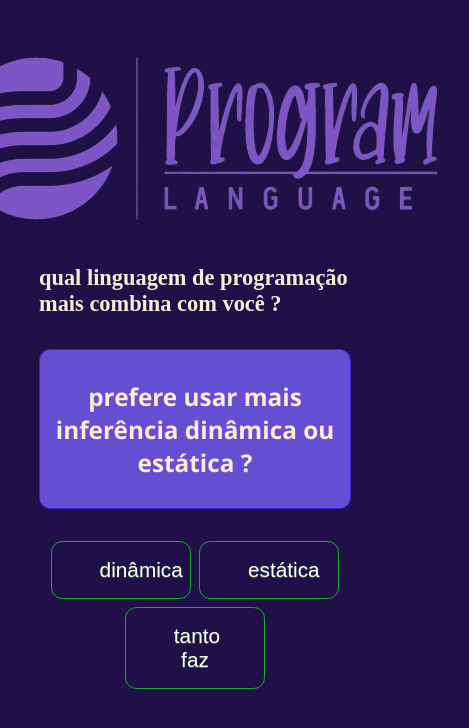
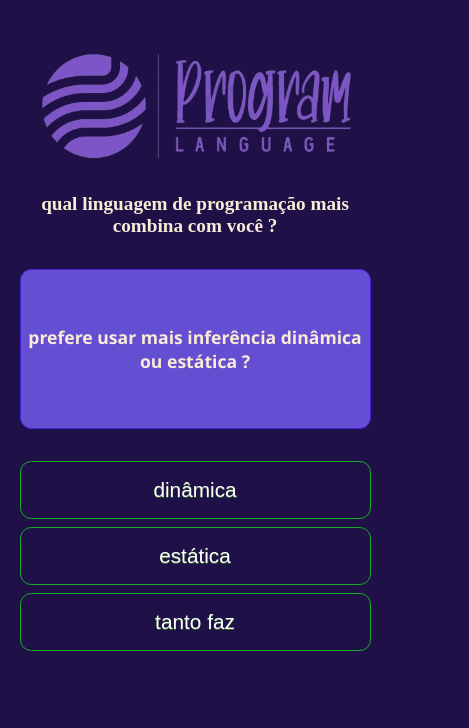
Before and after one commit to felipeAguiarCode/angular-buzzfeed-quizz-clone, an Angular app: page / in a window 390 px wide. Shown: the top 728 px of the page, 469 px wide, since content can reach past the window. Built offline with nearby package versions, Linux system fonts and the light colour scheme.

Commit message:
improving the responsivity from program quizz

```diff
--- a/src/app/components/quizz/quizz.component.css
+++ b/src/app/components/quizz/quizz.component.css
@@ -54,6 +54,7 @@
   font-size: 1.3rem;
   padding: 1rem 3rem;
   text-decoration: none;
+
   text-shadow: 0px 1px 0px #2f6627;
 }
 
--- a/src/app/components/quizz/quizz.component.ts
+++ b/src/app/components/quizz/quizz.component.ts
@@ -5,7 +5,7 @@ import { question, questions } from 'src/app/data/types';
 @Component({
   selector: 'app-quizz',
   templateUrl: './quizz.component.html',
-  styleUrls: ['./quizz.component.css']
+  styleUrls: ['./quizz.component.css', './responsive.component.css']
 })
 
 export class QuizzComponent implements OnInit {
--- /dev/null
+++ b/src/app/components/quizz/responsive.component.css
@@ -0,0 +1,68 @@
+@media screen and (max-width: 545px){
+    .quizz__container{
+        width: 90%;
+    }
+
+    .quizz_logo{
+        img {
+            width: 100%;
+        }
+
+        h3 {
+            text-align: center;
+            font-size: 1.2rem;
+        }
+    }
+
+    .quizz_questions {
+        h3 {
+            font-size: 1.1rem;
+        }
+    }
+
+    .quizz_options {
+        flex-direction: column;
+        align-items: center;
+
+        .btn-option {
+            width: 100%;
+        }
+    }
+
+    .quizz_results {
+        h2 {
+            font-size: 1.2rem;
+            text-align: center;
+        }
+        ul {
+            flex-direction: column;
+            align-items: center;
+            width: 100%;
+
+            li {
+                width: 100%;
+            }
+        }
+
+        button {
+            width: 100%;
+        }
+    }
+}
+
+@media screen and (max-width: 305px){
+    .quizz_logo{
+        h3 {
+            text-align: center;
+            font-size: 1rem;
+        }
+    }
+
+    .quizz_questions {
+        h3 {
+            font-size: 1rem;
+        }
+    }
+
+
+}
```
